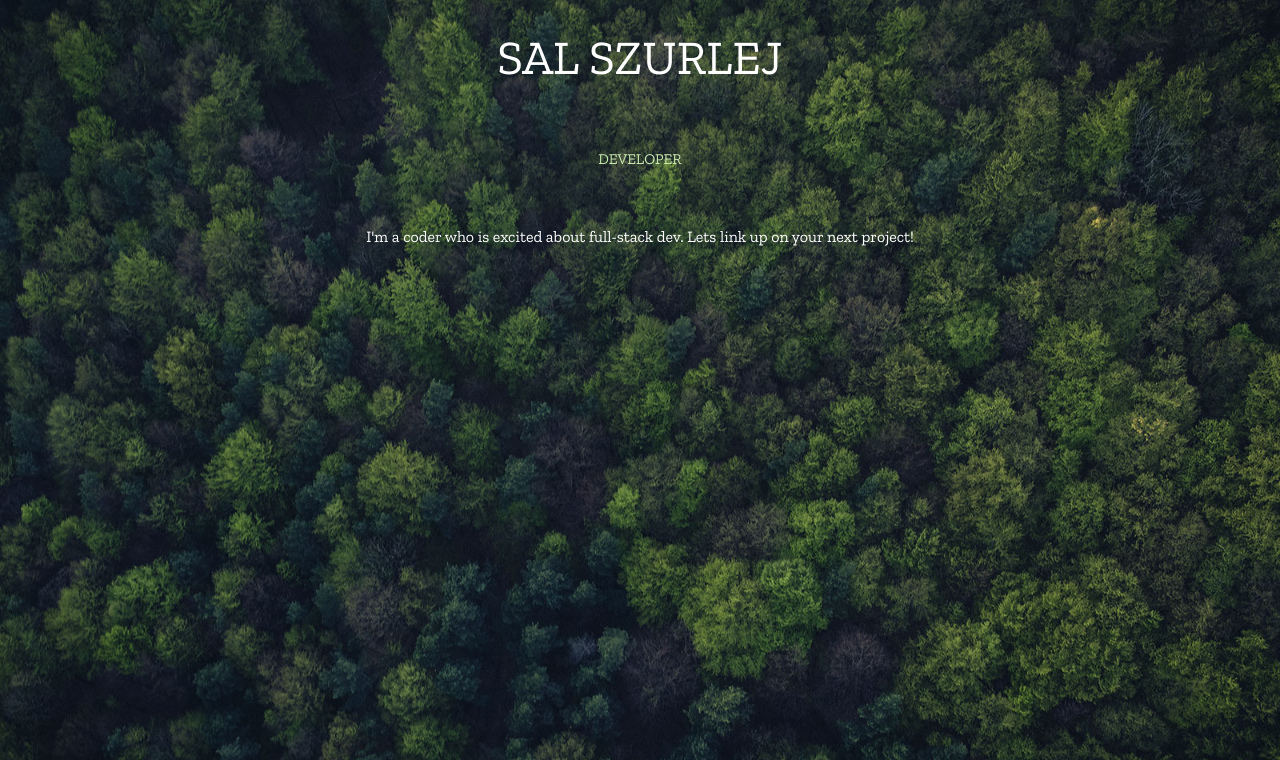
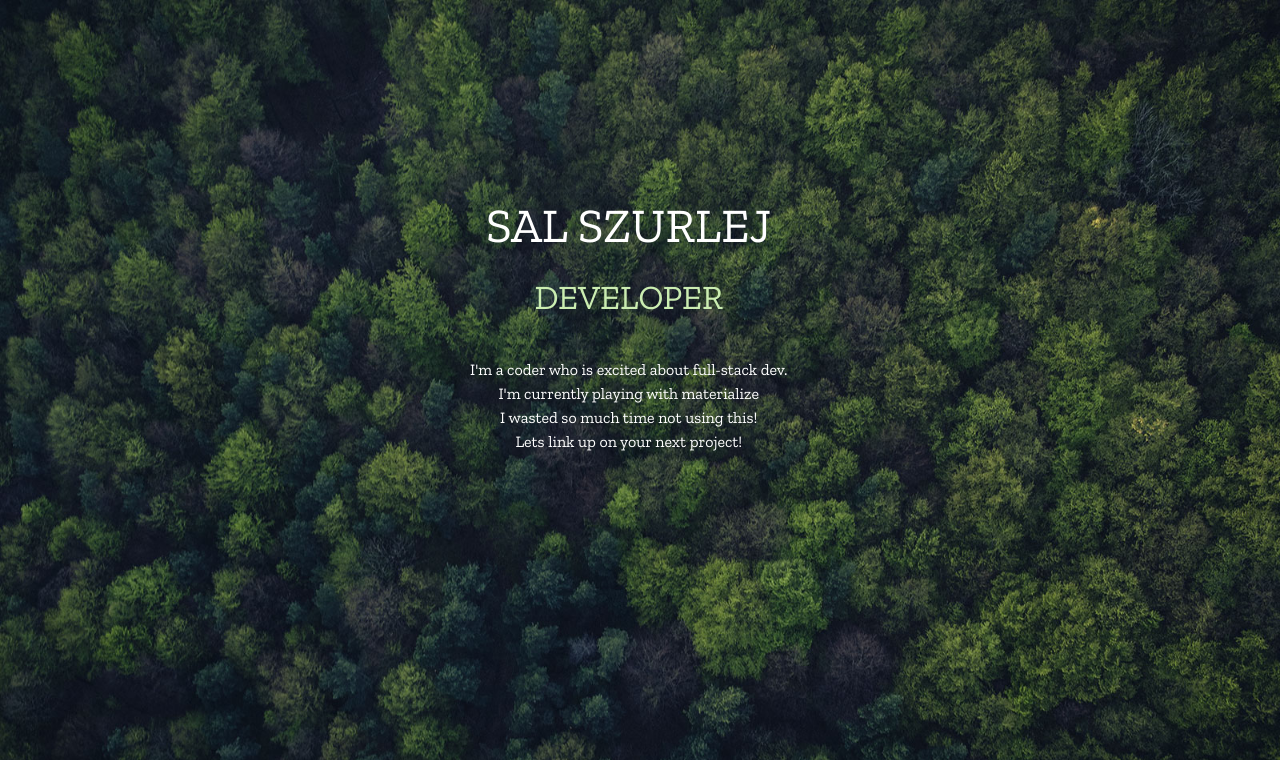
Before and after one commit to salszu/salszuPort, a PHP site: page / in a window 1280 px wide. Shown: the top 760 px of the page. Run offline with PHP 8.4, Linux system fonts and the light colour scheme; some libraries are stand-ins or nearby versions; some web fonts are replaced.

Commit message:
materialized

```diff
--- a/assets/style.css
+++ b/assets/style.css
@@ -41,6 +41,8 @@ body {
 
 /*welcome text*/
 .welcome {
+  margin-top: 200px;
+
 
 }
 .greet {
@@ -58,7 +60,7 @@ body {
   text-align: center;
 }
 .subTexts {
-
+  font-size: 34px;
 }
 
 /*footer- follow*/
@@ -71,8 +73,9 @@ body {
   color: white;
 }
 .socialIcons {
-
+  font-size: 33px;
   color: #CBEDB1;
+  margin-right: 20px;
 
 }
 .socialIcon {
@@ -80,6 +83,7 @@ body {
   cursor: pointer;
   color: white;
   text-align: center;
+  margin: 12px;
 }
 
 a:link {
--- a/index.html
+++ b/index.html
@@ -9,26 +9,28 @@
   <link href="https://fonts.googleapis.com/css?family=Zilla+Slab" rel="stylesheet">
   <link rel="stylesheet" href="https://cdnjs.cloudflare.com/ajax/libs/materialize/0.100.1/css/materialize.min.css">
   <!-- <script src="assets/script.js"></script> -->
-  <meta name="viewport" content="width=device-width, initial-scale=1.0"/>
+  <meta name="viewport" content="width=device-width, initial-scale=1.0" />
 </head>
 
 <body>
   <div class="content container">
-    <div class="welcomeText">
+    <div class="welcomeText row">
       <div class="welcome">
-        <h1 class="greet">SAL SZURLEJ</h1>
-      </div>
-      <div class="subText">
-        <div class="subTexts">
-          <p class="subscribe">DEVELOPER</p>
-        </div>
+        <h1 class="greet">
+          SAL SZURLEJ
+        </h1>
+        <h2 class="subscribe subTexts subText">
+            DEVELOPER
+        </h2>
       </div>
     </div>
-    <div class="social">
+    <div class="social row">
       <div class="follow">
-        <p class="followUs">I'm a coder who is excited about full-stack dev. Lets link up on your next project! </p>
+        <p class="followUs">
+          I'm a coder who is excited about full-stack dev. <br> I'm currently playing with materialize <br> I wasted so much time not using this! <br> Lets link up on your next project!
+        </p>
       </div>
-      <div class="socialIcons">
+      <div class="socialIcons col s12">
         <a href="https://www.linkedin.com/in/salszurlej" target="_blank">
           <span class="socialIcon linkedin brandico-linkedin-rect">
                 </span>
@@ -42,8 +44,8 @@
       </div>
     </div>
   </div>
-      <script type="text/javascript" src="https://code.jquery.com/jquery-3.2.1.min.js"></script>
-      <script src="https://cdnjs.cloudflare.com/ajax/libs/materialize/0.100.1/js/materialize.min.js"></script>
+  <script type="text/javascript" src="https://code.jquery.com/jquery-3.2.1.min.js"></script>
+  <script src="https://cdnjs.cloudflare.com/ajax/libs/materialize/0.100.1/js/materialize.min.js"></script>
 </body>
 
 </html>
```
